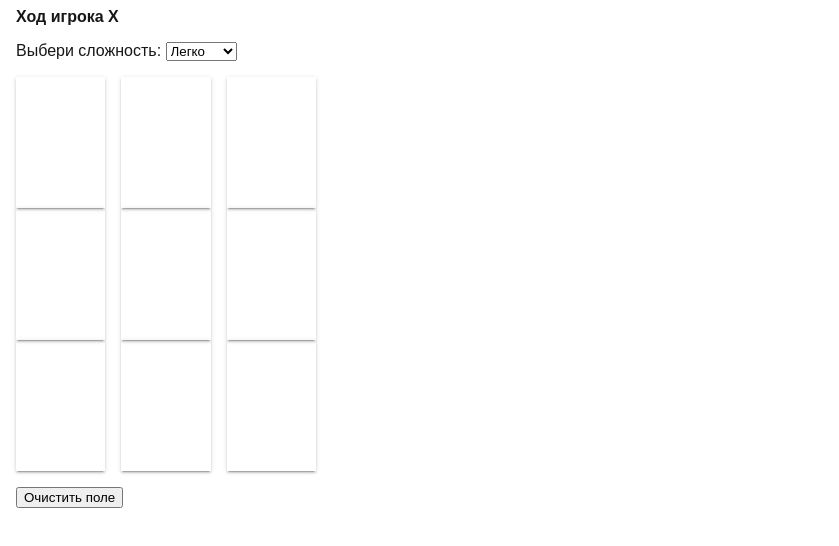
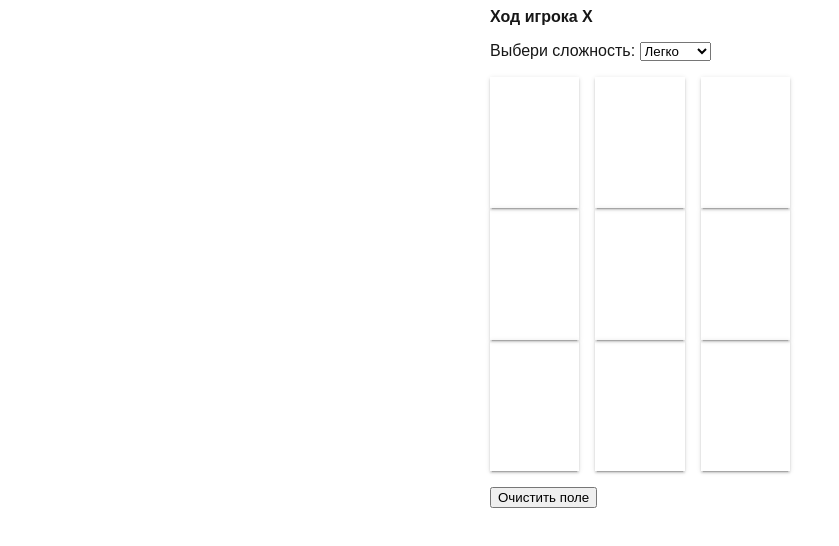
Before and after one commit to DariaEkg/my-app-xo, a Next.js app: page / in a window 1280 px wide. Shown: the top 546 px of the page, without its empty margins (0-839 px from the left). Built offline with nearby package versions, Linux system fonts and the light colour scheme.

Commit message:
useREduser

```diff
--- a/src/ui/board/Board.tsx
+++ b/src/ui/board/Board.tsx
@@ -116,8 +116,7 @@ export function Board({ board }: { board: string[][] | null }) {
     useEffect(() => {
         if (state.isComputerTurn && !state.gameOver) {
             setTimeout(() => {
-                const move =
-                    state.difficulty === "easy"
+                const move = state.difficulty === "easy"
                         ? getRandomMove(state.board)
                         : getBestMove(state.board, "O");
 
@@ -132,7 +131,7 @@ export function Board({ board }: { board: string[][] | null }) {
         <Box
             sx={{
                 width: "300px",
-                margin: "0 8px",
+                margin: "auto",
             }}
         >
             <Message message={state.message} />
@@ -164,7 +163,7 @@ export function Board({ board }: { board: string[][] | null }) {
                                 cursor: value === "" ? "pointer" : "default",
                                 transition: "box-shadow 0.2s, transform 0.2s",
                                 "&:hover": {
-                                    background: value === "" ? "green" : "lightgray",
+                                    boxShadow: 4,
                                 },
                             }}
                             onClick={() => value === "" && handleClick(x, y)}
```
